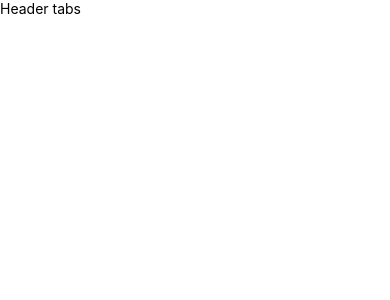
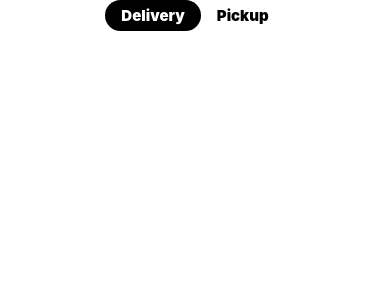
Before and after one commit to RemyChazelas/hackaton-react-native-uber-eats-clone, a React Native app: screen / in a window 390 px wide. Shown: the top 300 px of the page. Built offline with nearby package versions, Linux system fonts and the light colour scheme.

Commit message:
modified the header component and install android studio for display the app into a mobile device

```diff
--- a/components/HeaderTabs.js
+++ b/components/HeaderTabs.js
@@ -1,10 +1,41 @@
-import React from 'react'
-import { View, Text } from 'react-native'
+import React, { useState } from 'react'
+import { View, Text, TouchableOpacity } from 'react-native'
 
 export default function HeaderTabs() {
+    const [activeTab, setActiveTab] = useState("Delivery")
     return (
-        <View>
-            <Text>Header tabs</Text>
+        <View style={{ flexDirection: "row", alignSelf: "center" }}>
+            <HeaderButton
+                text="Delivery"
+                btnColor="black"
+                textColor="white"
+                activeTab={activeTab}
+                setActiveTab={setActiveTab}
+            />
+            <HeaderButton
+                text="Pickup"
+                btnColor="white"
+                textColor="black"
+                activeTab={activeTab}
+                setActiveTab={setActiveTab}
+            />
         </View>
     )
 }
+
+const HeaderButton = (props) => (
+    <TouchableOpacity style={{
+        backgroundColor: props.activeTab === props.text ? "black" : "white",
+        paddingVertical: 6,
+        paddingHorizontal: 16,
+        borderRadius: 30,
+    }}
+        onPress={() => props.setActiveTab(props.text)}
+    >
+        <Text style={{
+            color: props.activeTab === props.text ? "white" : "black",
+            fontSize: 15,
+            fontWeight: "900",
+        }}>{props.text}</Text>
+    </TouchableOpacity>
+)
--- a/screens/Home.js
+++ b/screens/Home.js
@@ -1,11 +1,11 @@
 import React from 'react'
-import { View, Text } from 'react-native'
+import { View, Text, SafeAreaView } from 'react-native'
 import HeaderTabs from '../components/HeaderTabs'
 
 export default function Home() {
     return (
-        <View>
+        <SafeAreaView>
             <HeaderTabs />
-        </View>
+        </SafeAreaView>
     )
 }
```
